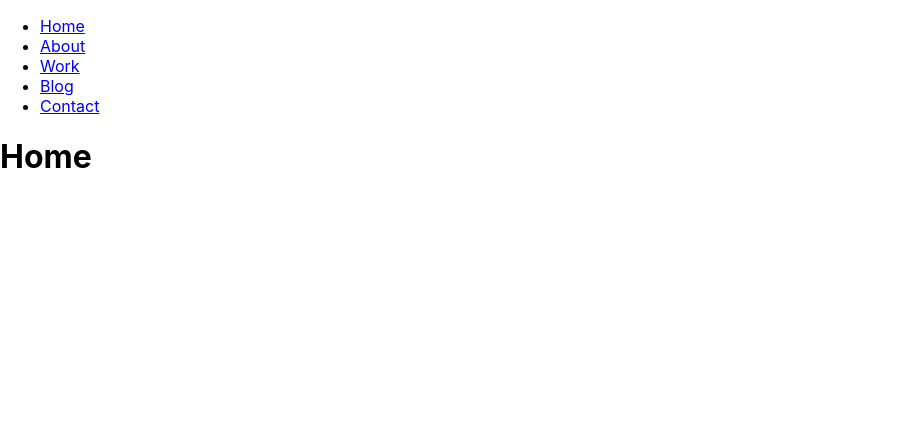
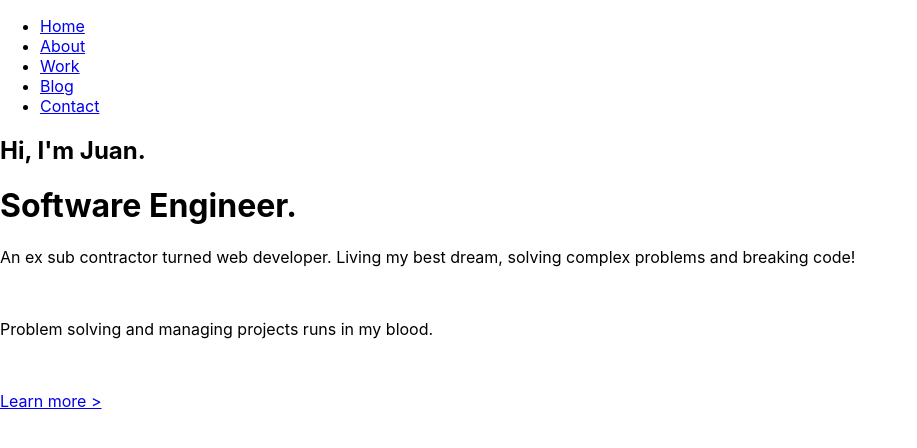
Before and after one commit to webdevjscoder/project_portfolio, a React (Create React App) app: page / in a window 1280 px wide. Shown: the top 448 px of the page, without its empty margins (0-917 px from the left). Built offline with nearby package versions, Linux system fonts and the light colour scheme.

Commit message:
create homepage

```diff
--- a/src/App.js
+++ b/src/App.js
@@ -6,10 +6,11 @@
     Route,
     Link
 } from 'react-router-dom';
+import Homepage from "./homePage";
 
-function Home() {
-    return <h1>Home</h1>
-}
+// function Home() {
+//     return <h1>Home</h1>
+// }
 
 function About() {
     return <h1>About</h1>
@@ -64,7 +65,7 @@
                     <Contact />
                 </Route>
                 <Route path='/'>
-                    <Home />
+                    <Homepage />
                 </Route>
             </Switch>
         </div>
--- /dev/null
+++ b/src/homePage.js
@@ -0,0 +1,26 @@
+import React from 'react';
+import { Link } from 'react-router-dom';
+
+function Homepage() {
+    return (
+        <div>
+            <h2>Hi, I'm Juan.</h2>
+
+            <h1>Software Engineer.</h1>
+
+            <p>An ex sub contractor turned web developer. Living my best dream,
+                solving complex problems and breaking code!
+            </p>
+            <br />
+            <p>
+                Problem solving and managing projects runs in my blood.
+            </p>
+            <br />
+            <p>
+                <Link to='/about'>Learn more ></Link>
+            </p>
+        </div>
+    )
+}
+
+export default Homepage;
```
Also changed, not shown: 1 other file (tests, documents, lock files or other folders).
